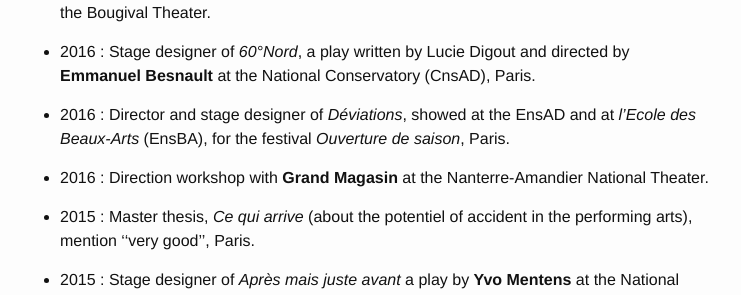
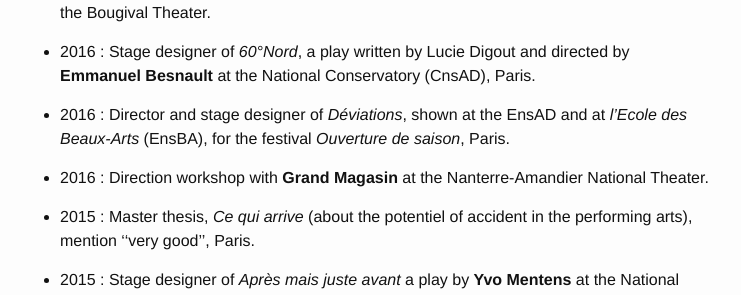
Before and after one commit to louiseds/louiseds.github.io, a Jekyll site: the page built from about.md, in a window 1280 px wide and 900 px high, scrolled down 800 px. Shown: the part 154-449 px from the top of the window, without its empty margins (270-1011 px from the left). Built offline with Jekyll 4.4.1, drawn with Linux system fonts in a browser that asks for light colours.

Commit message:
Updated about.md

```diff
--- a/about.md
+++ b/about.md
@@ -29,7 +29,7 @@ Erasmus semesters in Stage Design and Sculpture at _Weißensee Kunsthochschule_
 
 * 2016 : Stage designer of _60°Nord_, a play written by Lucie Digout and directed by **Emmanuel Besnault** at the National Conservatory (CnsAD), Paris.
 
-* 2016 : Director and stage designer of _Déviations_, showed at the EnsAD and at _l'Ecole des Beaux-Arts_  (EnsBA), for the festival _Ouverture de saison_,  Paris.
+* 2016 : Director and stage designer of _Déviations_, shown at the EnsAD and at _l'Ecole des Beaux-Arts_  (EnsBA), for the festival _Ouverture de saison_,  Paris.
 
 * 2016 : Direction workshop with **Grand Magasin** at the Nanterre-Amandier National Theater.
 
```
